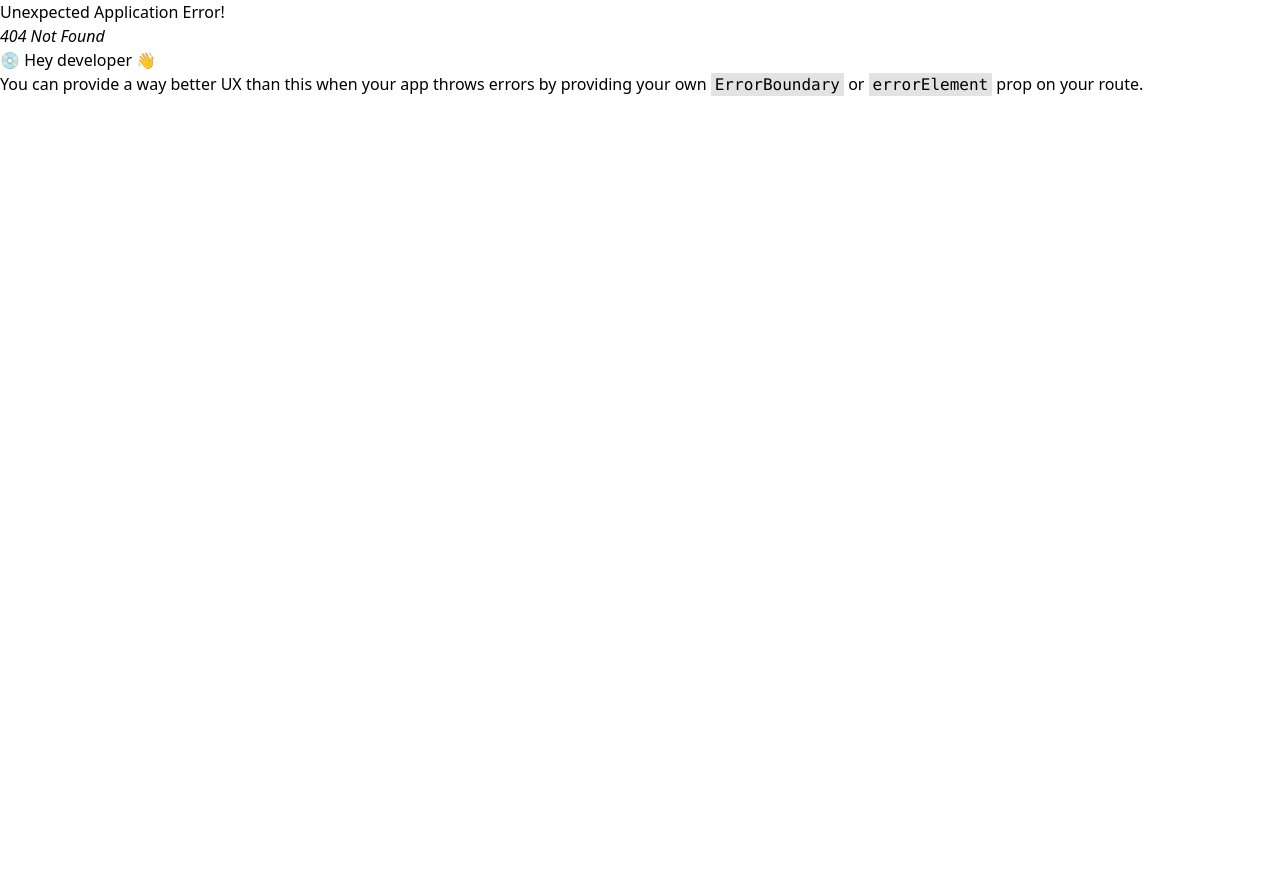
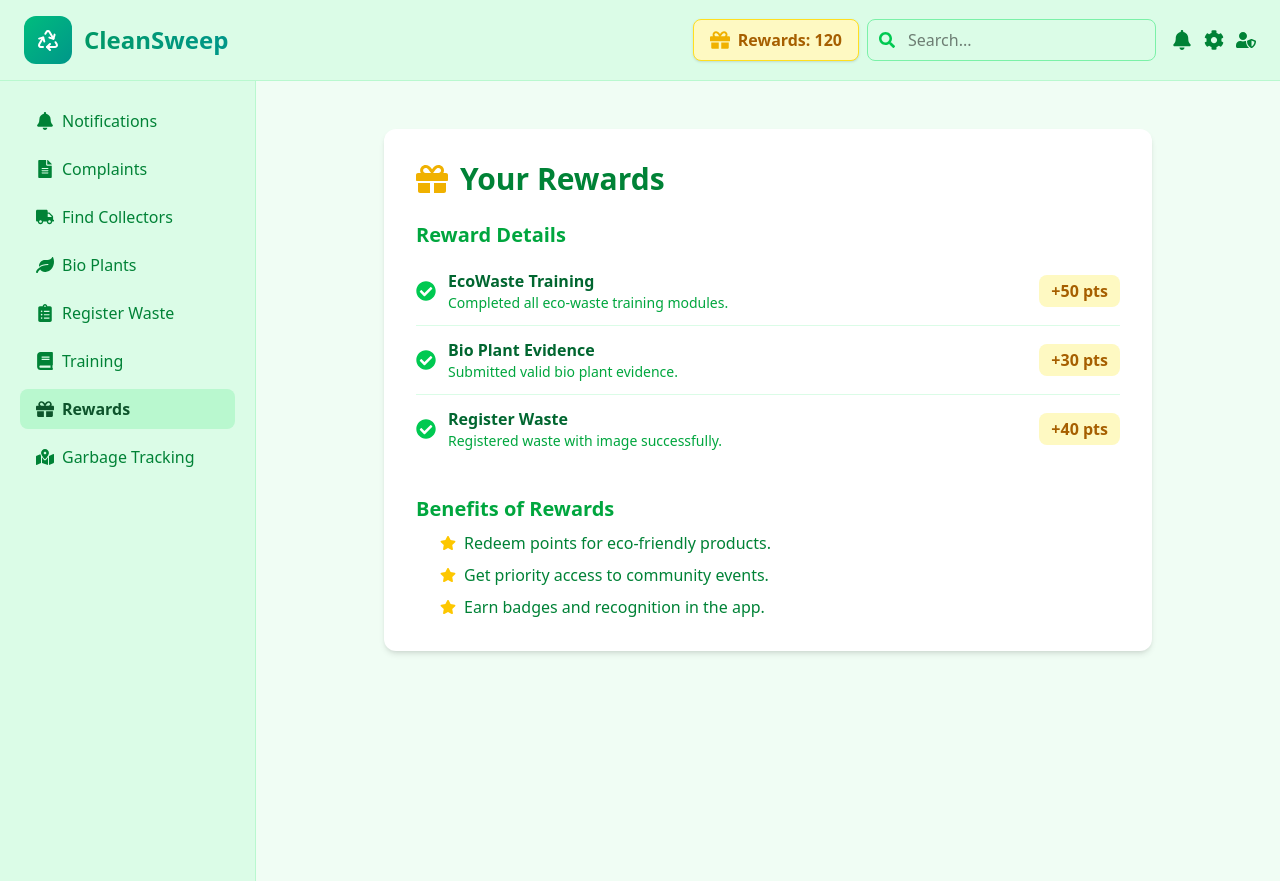
Before and after one commit to Akhil-1802/SIH, a React (Vite) app in the folder frontend/: page /userdashboard/rewards in a window 1280 px wide. Before the commit this address had no page. Before the commit the page ends 800 px from the top, so only its background shows below. Built offline with nearby package versions, Linux system fonts and the light colour scheme.

Commit message:
reward section done

```diff
--- a/frontend/src/components/Navbar.jsx
+++ b/frontend/src/components/Navbar.jsx
@@ -1,14 +1,26 @@
 import React from 'react';
-import { Link } from 'react-router-dom';
-import { FaSearch, FaBell, FaCog, FaUserShield } from 'react-icons/fa';
+import { useNavigate } from 'react-router-dom';
+import { FaSearch, FaBell, FaCog, FaUserShield, FaGift } from 'react-icons/fa';
+import { Recycle } from 'lucide-react';
 
 export default function Navbar() {
+  const navigation = useNavigate()
   return (
     <nav className=" border-b border-green-200 bg-green-100 px-6 py-4 flex items-center justify-between">
-      <Link to="/" className="text-2xl font-extrabold text-green-700">
-        Cleansweep
-      </Link>
+      <div className="flex items-center space-x-3 cursor-pointer">
+        <div onClick={()=>{navigation('/userdashboard')}} className="w-12 h-12 bg-gradient-to-br from-emerald-500 to-teal-600 rounded-xl flex items-center justify-center">
+          <Recycle className="w-6 h-6 text-white" />
+        </div>
+        <span className="text-2xl font-bold bg-gradient-to-r from-emerald-600 to-teal-600 bg-clip-text text-transparent">
+          CleanSweep
+        </span>
+      </div>
       <div className="flex items-center space-x-4">
+        {/* Reward Box */}
+        <div className="flex items-center bg-yellow-100 border border-yellow-300 rounded-lg px-4 py-2 mr-2 shadow-sm">
+          <FaGift className="text-yellow-500 mr-2" size={20} />
+          <span className="font-semibold text-yellow-700">Rewards: 120</span>
+        </div>
         <div className="relative">
           <input
             type="text"
--- /dev/null
+++ b/frontend/src/components/Rewards.jsx
@@ -0,0 +1,65 @@
+import React from "react";
+import { FaGift, FaCheckCircle, FaStar } from "react-icons/fa";
+
+const rewardData = [
+  {
+    module: "EcoWaste Training",
+    reward: 50,
+    description: "Completed all eco-waste training modules.",
+  },
+  {
+    module: "Bio Plant Evidence",
+    reward: 30,
+    description: "Submitted valid bio plant evidence.",
+  },
+  {
+    module: "Register Waste",
+    reward: 40,
+    description: "Registered waste with image successfully.",
+  },
+];
+
+const rewardBenefits = [
+  "Redeem points for eco-friendly products.",
+  "Get priority access to community events.",
+  "Earn badges and recognition in the app.",
+];
+
+export default function Reward() {
+  return (
+    <div className="max-w-3xl mx-auto bg-white rounded-xl shadow-md p-8 mt-6">
+      <div className="flex items-center mb-6">
+        <FaGift className="text-yellow-500 mr-3" size={32} />
+        <h1 className="text-3xl font-bold text-green-700">Your Rewards</h1>
+      </div>
+      <div className="mb-8">
+        <h2 className="text-xl font-semibold text-green-600 mb-2">Reward Details</h2>
+        <ul className="divide-y divide-green-100">
+          {rewardData.map((item, idx) => (
+            <li key={idx} className="py-3 flex items-center">
+              <FaCheckCircle className="text-green-500 mr-3" size={20} />
+              <div>
+                <div className="font-semibold text-green-800">{item.module}</div>
+                <div className="text-sm text-green-600">{item.description}</div>
+              </div>
+              <span className="ml-auto bg-yellow-100 text-yellow-700 px-3 py-1 rounded-lg font-bold">
+                +{item.reward} pts
+              </span>
+            </li>
+          ))}
+        </ul>
+      </div>
+      <div>
+        <h2 className="text-xl font-semibold text-green-600 mb-2">Benefits of Rewards</h2>
+        <ul className="list-disc pl-6 space-y-2">
+          {rewardBenefits.map((benefit, idx) => (
+            <li key={idx} className="flex items-center text-green-700">
+              <FaStar className="text-yellow-400 mr-2" size={16} />
+              {benefit}
+            </li>
+          ))}
+        </ul>
+      </div>
+    </div>
+  );
+}
--- a/frontend/src/components/Sidebar.jsx
+++ b/frontend/src/components/Sidebar.jsx
@@ -1,6 +1,6 @@
 import React from 'react';
 import { Link, useLocation } from 'react-router-dom';
-import { FaBell, FaFileAlt, FaTruck, FaLeaf, FaClipboardList, FaBook } from 'react-icons/fa';
+import { FaBell, FaFileAlt, FaTruck, FaLeaf, FaClipboardList, FaBook, FaMapMarkedAlt, FaGift } from 'react-icons/fa';
 
 export default function Sidebar() {
   const location = useLocation();
@@ -13,6 +13,8 @@ export default function Sidebar() {
     { path: 'bioplants', label: 'Bio Plants', icon: FaLeaf },
     { path: 'register', label: 'Register Waste', icon: FaClipboardList },
     { path: 'training', label: 'Training', icon: FaBook },
+    { path: 'rewards', label: 'Rewards', icon: FaGift }, // Added Rewards link
+    { path: '/tracking', label: 'Garbage Tracking', icon: FaMapMarkedAlt }, // External link
   ];
 
   // Highlight active link based on the last segment of the path
@@ -26,7 +28,7 @@ export default function Sidebar() {
             <Link
               to={item.path}
               className={`w-full flex items-center px-4 py-2 rounded-lg font-medium transition ${
-                activeSegment === item.path
+                activeSegment === item.path.replace('/', '')
                   ? 'bg-green-200 text-green-900 font-semibold'
                   : 'text-green-700 hover:bg-green-200'
               }`}
--- a/frontend/src/main.jsx
+++ b/frontend/src/main.jsx
@@ -15,6 +15,7 @@ import BioPlantEvidence from './components/BioPlantEvidence.jsx';
 import RegisterWaste from './components/RegisterWaste.jsx';
 import Complaints from './components/Complaints.jsx';
 import Notifications from './components/Notifications.jsx';
+import Reward from './components/Rewards.jsx';
 
 const LoginPageWrapper = () => {
   return <PublicLoginRegistrationPage isOpen={true} onClose={() => window.history.back()} />;
@@ -60,7 +61,9 @@ const router = createBrowserRouter([
       { path: 'collectors', element: <EcoWastePoints /> },
       { path: 'bioplants', element: <BioPlantEvidence /> },
       { path: 'register', element: <RegisterWaste /> },
-      { path: 'training', element: <EcoWasteLearning /> }
+      { path: 'training', element: <EcoWasteLearning /> },
+      { path: 'rewards', element: <Reward /> }
+
     ]
   },
   // If you want to keep these as standalone pages outside dashboard, keep them here as well
--- a/frontend/src/pages/GarbageTracking/GarbageTracking.jsx
+++ b/frontend/src/pages/GarbageTracking/GarbageTracking.jsx
@@ -278,7 +278,7 @@ const BusTrackingMap = () => {
         } else {
           const marker = L.marker([lat, lng], { icon: busIcon }).addTo(map);
           marker.bindPopup(
-            `<strong>Bus ${busId}</strong><br />Lat: ${lat.toFixed(
+            `<strong>Vehicle ${busId}</strong><br />Lat: ${lat.toFixed(
               4
             )}<br />Long: ${lng.toFixed(4)}`
           );
@@ -363,7 +363,7 @@ const BusTrackingMap = () => {
                     {selectedBus ? (
                       <div className="space-y-4">
                         <h3 className="text-lg font-semibold">
-                          Bus {selectedBus}
+                          Garbage Vehicle {selectedBus}
                         </h3>
                         <div className="grid grid-cols-2 gap-4">
                           <div>
@@ -372,12 +372,7 @@ const BusTrackingMap = () => {
                               {formatSpeed(busLocations[selectedBus].speed)}
                             </p>
                           </div>
-                          <div>
-                            <p className="text-sm text-gray-500">Passengers</p>
-                            <p className="font-medium">
-                              {busLocations[selectedBus].passengers}
-                            </p>
-                          </div>
+
                           <div>
                             <p className="text-sm text-gray-500">Next Stop</p>
                             <p className="font-medium">
--- a/frontend/src/pages/User/Backup.jsx
+++ /dev/null
@@ -1,112 +0,0 @@
-import { Bell, BookUser, MapPin, Leaf, ClipboardList, GraduationCap } from "lucide-react";
-import { useNavigate } from "react-router-dom";
-
-
-
-const notifications = [
-  {
-    id: 1,
-    image: "https://images.unsplash.com/photo-1464983953574-0892a716854b?auto=format&fit=facearea&facepad=2&w=64&h=64&q=80", // Example photo
-    title: "New Recycling Drive in Your Area",
-    body: "Join the community recycling drive this Saturday at Green Park. Bring your plastic bottles and paper waste!",
-    tag: "community",
-    tagClass: "bg-green-800 text-white",
-    time: "2 hours ago",
-  },
-  {
-    id: 2,
-    image: "https://upload.wikimedia.org/wikipedia/commons/thumb/e/e9/Alert_icon_%28black%29.svg/64px-Alert_icon_%28black%29.svg.png", // Alert icon
-    title: "Garbage Collection Delayed",
-    body: "Due to heavy rainfall, garbage collection in Sector 15 has been postponed to tomorrow morning.",
-    tag: "alert",
-    tagClass: "bg-red-600 text-white",
-    time: "4 hours ago",
-  },
-  {
-    id: 3,
-    image: "https://images.unsplash.com/photo-1519125323398-675f0ddb6308?auto=format&fit=facearea&facepad=2&w=64&h=64&q=80", // Example badge/trophy
-    title: "Eco Warrior Badge Earned!",
-    body: "Congratulations! You've successfully registered 50kg of biodegradable waste this month.",
-    tag: "achievement",
-    tagClass: "bg-green-800 text-white",
-    time: "1 day ago",
-  },
-];
-
-export default function UserDashboard() {
-    const navigate = useNavigate();
-
-  return (
-    <div className="flex min-h-screen bg-green-50">
-      {/* Sidebar */}
-      <aside className="w-72 bg-green-100 flex flex-col py-6 px-6 border-r">
-        <span onClick={()=>{navigate("/userdashboard")}} className="font-bold text-2xl text-green-800 mb-5 cursor-pointer">EcoWaste</span>
-        <nav className="flex flex-col gap-1">
-          <span><SidebarButton active icon={<Bell className="mr-2" />} label="Notifications" /></span>
-          <span onClick={()=>{navigate("/complaint")}}><SidebarButton  icon={<BookUser className="mr-2" />} label="Complaints" /></span>
-          <SidebarButton icon={<MapPin className="mr-2" />} label="Find Collectors" />
-          <SidebarButton icon={<Leaf className="mr-2" />} label="Bio Plants" />
-          <SidebarButton icon={<ClipboardList className="mr-2" />} label="Register Waste" />
-          <SidebarButton icon={<GraduationCap className="mr-2" />} label="Training" />
-        </nav>
-      </aside>
-      {/* Main */}
-      <section className="flex-1 px-16 py-8">
-        {/* Header */}
-        <div className="flex items-center justify-between mb-10">
-          <h1 className="text-3xl font-bold">Community Feed</h1>
-          <div className="flex items-center gap-4">
-            <div className="relative">
-              <input
-                type="text"
-                placeholder="Search..."
-                className="border rounded-full px-4 py-2 pl-8 bg-green-50 text-sm outline-none"
-              />
-              <Bell className="w-5 h-5 absolute left-2 top-2 text-gray-400" />
-            </div>
-            <button className="bg-transparent p-2"><Bell /></button>
-            <button className="bg-transparent p-2"><GraduationCap /></button>
-            <div className="w-9 h-9 rounded-full bg-gray-200 overflow-hidden">
-              {/* Profile image placeholder, intentionally left empty */}
-            </div>
-          </div>
-        </div>
-        {/* Feed List */}
-        <div className="flex flex-col gap-6">
-          {notifications.map(notif => (
-            <div key={notif.id} className="flex items-start bg-green-100 rounded-xl shadow p-5 gap-4 border border-green-200">
-              <img
-                src={notif.image}
-                alt=""
-                className="w-12 h-12 object-cover rounded-full mt-1"
-              />
-              <div className="flex flex-col flex-1">
-                <div className="flex justify-between items-center">
-                  <span className="font-semibold text-lg">{notif.title}</span>
-                  <span className={`px-4 py-1 rounded-full text-xs font-bold ${notif.tagClass}`}>
-                    {notif.tag}
-                  </span>
-                </div>
-                <span className="text-gray-700 text-md mb-1">{notif.body}</span>
-                <span className="text-gray-500 text-xs">{notif.time}</span>
-              </div>
-            </div>
-          ))}
-        </div>
-      </section>
-    </div>
-  );
-}
-
-function SidebarButton({ icon, label, active }) {
-  return (
-    <button
-      className={`flex items-center w-full px-4 py-3 rounded-lg text-lg font-medium
-        ${active ? "bg-green-700 text-white" : "text-gray-700 hover:bg-green-200 hover:text-green-700"}
-      `}
-    >
-      {icon}
-      {label}
-    </button>
-  );
-}
--- a/frontend/src/pages/User/PublicLoginRegistrationPage.jsx
+++ b/frontend/src/pages/User/PublicLoginRegistrationPage.jsx
@@ -55,6 +55,7 @@ const PublicLoginRegistrationPage = ({
         }
         else{
           const data = await response.json()
+          alert(data.message)
           console.log(data.message)
         }
     }
@@ -77,6 +78,7 @@ const PublicLoginRegistrationPage = ({
         else{
           const data = await response.json()
           console.log(data.message)
+          alert(data.message)
         }
     }
   };
```
